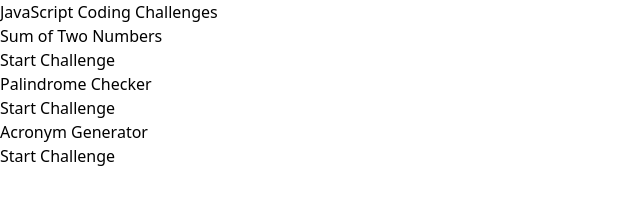
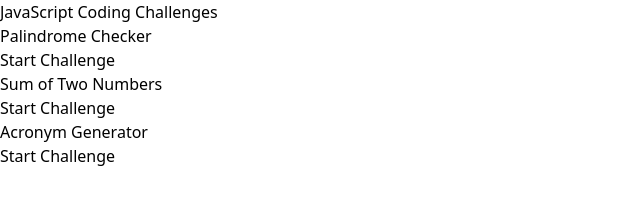
Before and after one commit to fama-623/CodeCat, a React (Vite) app: page / in a window 1280 px wide. Shown: the top 218 px of the page, without its empty margins (0-640 px from the left). Built offline with nearby package versions, Linux system fonts and the light colour scheme.

Commit message:
Create challenges.js
- Moved challenges to their own file

```diff
--- /dev/null
+++ b/src/data/challenges.js
@@ -0,0 +1,39 @@
+export const challenges = [
+    {
+      title: "Palindrome Checker",
+      description:
+        "Write a function that takes a string and returns true if the string is a palindrome and false otherwise.",
+      tests: [
+        { input: "racecar", output: true },
+        { input: "hello", output: false },
+        { input: "A man a plan a canal Panama", output: true },
+      ],
+      type: "str",
+      startingCode: "function palindrome(str) {\n    // write code here\n}",
+    },
+    {
+      title: "Sum of Two Numbers",
+      description:
+        "Write a function that takes two numbers as arguments and returns their sum.",
+      tests: [
+        { input: [1, 2], output: 3 },
+        { input: [10, -5], output: 5 },
+        { input: [0, 0], output: 0 },
+      ],
+      type: "arr",
+      startingCode: "function sum(a, b) {\n    // write code here\n}",
+    },
+    {
+      title: "Acronym Generator",
+      description:
+        "Create a function that takes a phrase and returns its acronym. The acronym should be generated by taking the first letter of each word in the phrase and concatenating them together. For example, the phrase 'Laugh Out Loud' should return the acronym 'LOL'.",
+      tests: [
+        { input: "Laugh Out Loud", output: "LOL" },
+        { input: "Rolling On The Floor Laughing", output: "ROTFL" },
+        { input: "Be Right Back", output: "BRB" },
+      ],
+      type: "str",
+      startingCode:
+        "function generateAcronym(phrase) {\n    // write code here\n}",
+    },
+  ];
--- a/src/pages/Home.jsx
+++ b/src/pages/Home.jsx
@@ -1,47 +1,9 @@
 import React, { useState } from "react";
 import Challenge from "../component/Challenge";
+import { challenges } from "../data/challenges";
 
 function Home() {
   const [currentChallenge, setCurrentChallenge] = useState(null);
-  const palindrome = {
-    title: "Palindrome Checker",
-    description:
-      "Write a function that takes a string and returns true if the string is a palindrome and false otherwise.",
-    tests: [
-      { input: "racecar", output: true },
-      { input: "hello", output: false },
-      { input: "A man a plan a canal Panama", output: true },
-    ],
-    type: "str",
-    startingCode: "function palindrome(str) {\n    // write code here\n}",
-  };
-
-  const sum = {
-    title: "Sum of Two Numbers",
-    description:
-      "Write a function that takes two numbers as arguments and returns their sum.",
-    tests: [
-      { input: [1, 2], output: 3 },
-      { input: [10, -5], output: 5 },
-      { input: [0, 0], output: 0 },
-    ],
-    type: "arr",
-    startingCode: "function sum(a, b) {\n    // write code here\n}",
-  };
-
-  const acronym = {
-    title: "Acronym Generator",
-    description:
-      "Create a function that takes a phrase and returns its acronym. The acronym should be generated by taking the first letter of each word in the phrase and concatenating them together. For example, the phrase 'Laugh Out Loud' should return the acronym 'LOL'.",
-    tests: [
-      { input: "Laugh Out Loud", output: "LOL" },
-      { input: "Rolling On The Floor Laughing", output: "ROTFL" },
-      { input: "Be Right Back", output: "BRB" },
-    ],
-    type: "str",
-    startingCode:
-      "function generateAcronym(phrase) {\n    // write code here\n}",
-  };
 
   const handleChallengeClick = (challengeComponent) => {
     setCurrentChallenge(() => challengeComponent);
@@ -59,33 +21,20 @@ function Home() {
             JavaScript Coding Challenges
           </h1>
           <div className="grid grid-cols-1 md:grid-cols-3 gap-8">
-            <div className="border rounded p-6 bg-white">
-              <h2 className="font-bold mb-4">Sum of Two Numbers</h2>
-              <button
-                className="bg-blue-500 hover:bg-blue-700 text-white font-bold py-2 px-4 rounded"
-                onClick={() => handleChallengeClick(sum)}
+            {challenges.map((challenge) => (
+              <div
+                key={challenge.title}
+                className="border rounded p-6 bg-white"
               >
-                Start Challenge
-              </button>
-            </div>
-            <div className="border rounded p-6 bg-white">
-              <h2 className="font-bold mb-4">Palindrome Checker</h2>
-              <button
-                className="bg-blue-500 hover:bg-blue-700 text-white font-bold py-2 px-4 rounded"
-                onClick={() => handleChallengeClick(palindrome)}
-              >
-                Start Challenge
-              </button>
-            </div>
-            <div className="border rounded p-6 bg-white">
-              <h2 className="font-bold mb-4">Acronym Generator</h2>
-              <button
-                className="bg-blue-500 hover:bg-blue-700 text-white font-bold py-2 px-4 rounded"
-                onClick={() => handleChallengeClick(acronym)}
-              >
-                Start Challenge
-              </button>
-            </div>
+                <h2 className="font-bold mb-4">{challenge.title}</h2>
+                <button
+                  className="bg-blue-500 hover:bg-blue-700 text-white font-bold py-2 px-4 rounded"
+                  onClick={() => handleChallengeClick(challenge)}
+                >
+                  Start Challenge
+                </button>
+              </div>
+            ))}
           </div>
         </div>
       );
```
